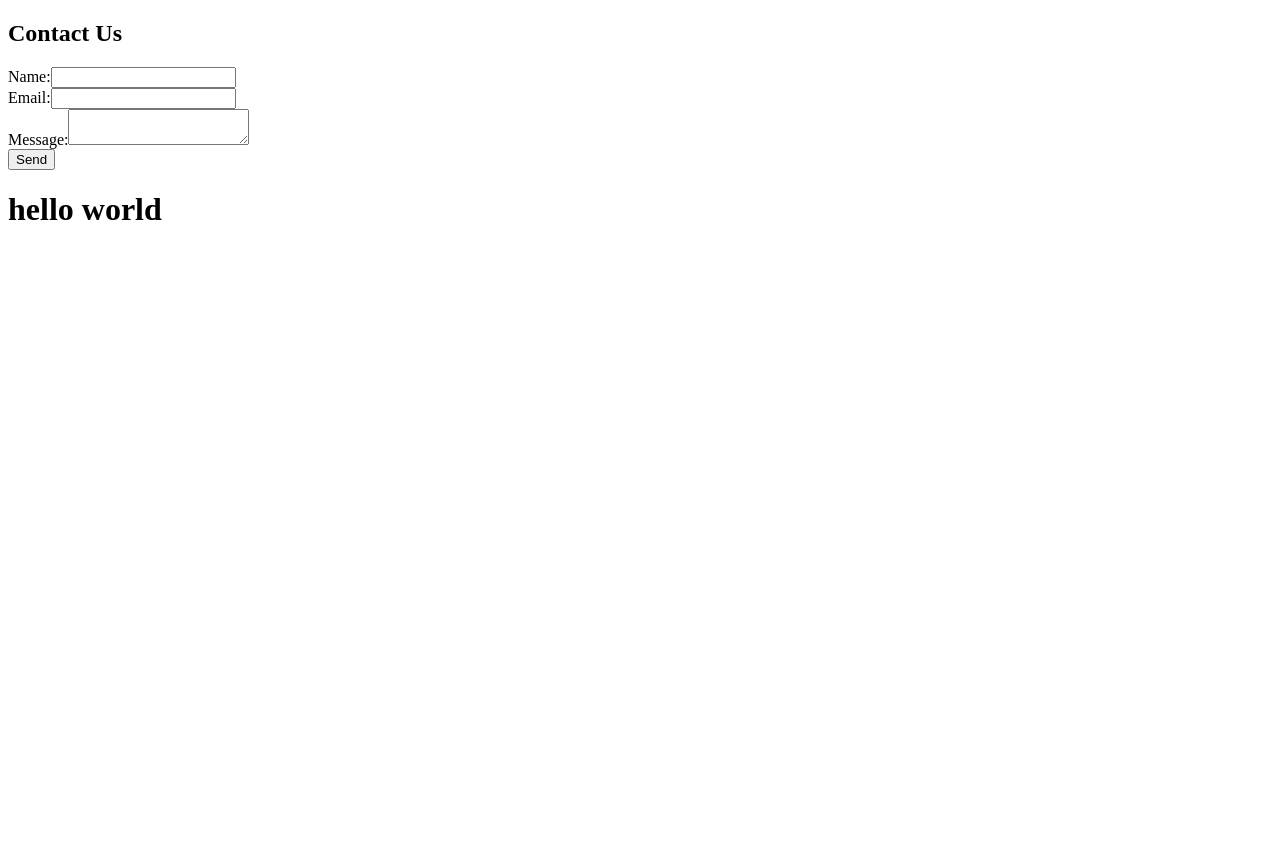
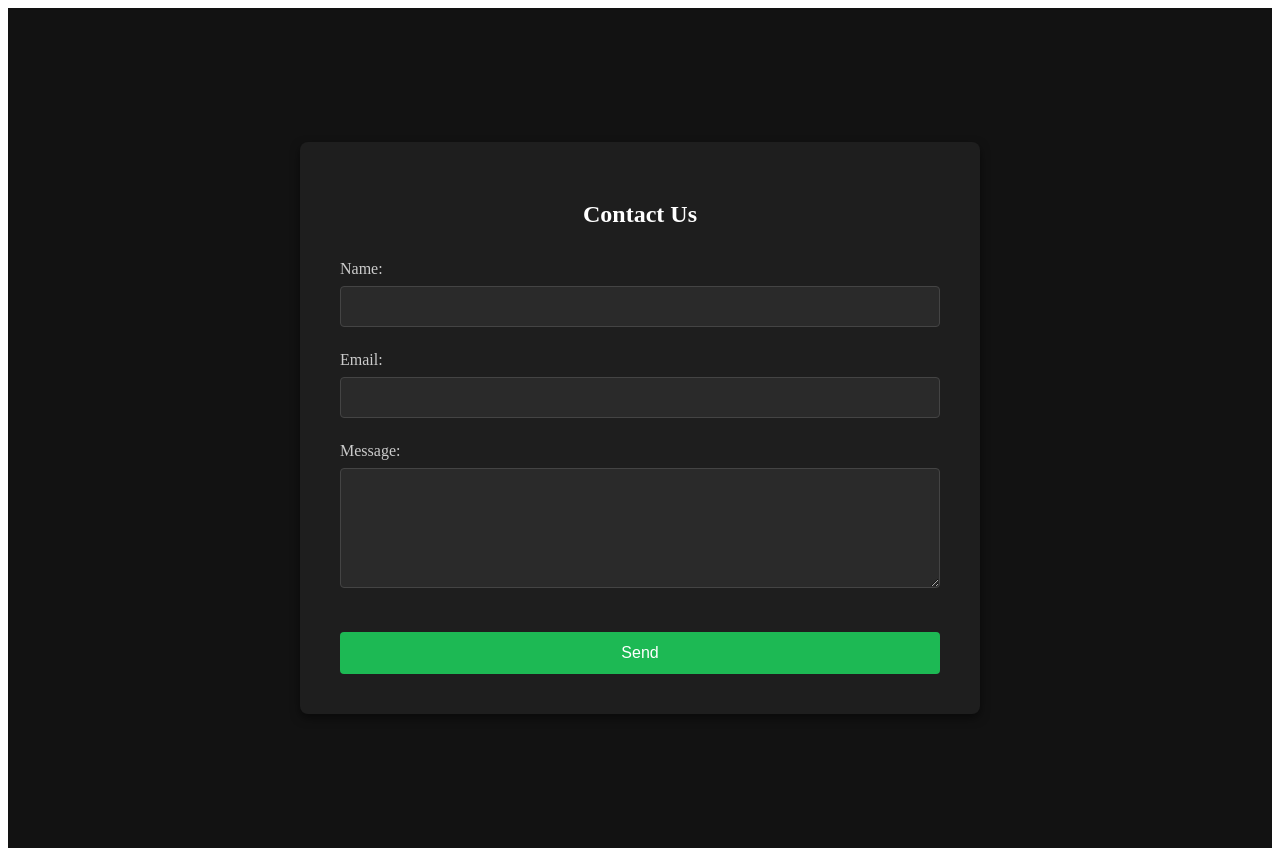
Before and after one commit to indie-projects/project-ungar, a React (Vite) app: page / in a window 1280 px wide. Before the commit the page ends 800 px from the top, so only its background shows below. Built offline with nearby package versions, Linux system fonts and the light colour scheme.

Commit message:
basic styling email componente

```diff
--- a/src/App.jsx
+++ b/src/App.jsx
@@ -8,7 +8,7 @@ function App() {
     <>
     {/* <Products jsonFilePath="/data/output.json" /> */}
     <EmailJs/>
-      <h1>hello world</h1>
+      {/* <h1>hello world</h1> */}
     </>
   )
 }
--- a/src/components/EmailJs.jsx
+++ b/src/components/EmailJs.jsx
@@ -1,5 +1,106 @@
 import React, { useState } from 'react';
 import emailjs from 'emailjs-com';
+import styled, { keyframes } from 'styled-components';
+
+// Keyframes for animations
+const fadeIn = keyframes`
+  from {
+    opacity: 0;
+  }
+  to {
+    opacity: 1;
+  }
+`;
+
+const StyledContainer = styled.div`
+  display: flex;
+  justify-content: center;
+  align-items: center;
+  height: 100vh;
+  background-color: #121212;
+  color: #fff;
+  animation: ${fadeIn} 1.5s ease-in-out;
+  padding: 20px; /* Ensures content is not too close to the screen edges */
+`;
+
+const Form = styled.form`
+  background-color: #1e1e1e;
+  padding: 2.5rem; /* Adds consistent padding inside the form */
+  border-radius: 8px;
+  box-shadow: 0px 4px 10px rgba(0, 0, 0, 0.5);
+  width: 100%;
+  max-width: 600px;
+  animation: ${fadeIn} 2s ease-in-out;
+  display: flex;
+  flex-direction: column;
+  align-items: stretch; /* Ensure the input fields stretch evenly */
+
+  @media (max-width: 768px) {
+    padding: 1.5rem;
+  }
+
+  h2 {
+    margin-bottom: 2rem;
+    text-align: center;
+  }
+`;
+
+const InputGroup = styled.div`
+  margin-bottom: 1.5rem; /* Provides spacing between form fields */
+
+  label {
+    display: block;
+    margin-bottom: 0.5rem;
+    color: #ccc;
+  }
+
+  input,
+  textarea {
+    width: 100%; /* Make inputs take the full width */
+    padding: 0.75rem;
+    border: 1px solid #444;
+    border-radius: 4px;
+    background-color: #2a2a2a;
+    color: #fff;
+    transition: border-color 0.3s;
+    box-sizing: border-box; /* Ensures padding is included in the width */
+
+    &:focus {
+      border-color: #1db954;
+      outline: none;
+    }
+  }
+
+  textarea {
+    height: 120px;
+  }
+`;
+
+const Button = styled.button`
+  background-color: #1db954;
+  color: #fff;
+  border: none;
+  padding: 0.75rem 1.5rem;
+  border-radius: 4px;
+  cursor: pointer;
+  font-size: 1rem;
+  transition: background-color 0.3s;
+  margin-top: 1rem;
+
+  &:hover {
+    background-color: #17a547;
+  }
+
+  width: 100%;
+  box-sizing: border-box; /* Ensures padding doesn't affect width */
+`;
+
+const StatusMessage = styled.p`
+  margin-top: 1.5rem;
+  font-size: 1rem;
+  color: ${(props) => (props.error ? '#ff5252' : '#1db954')};
+  text-align: center;
+`;
 
 function EmailJs() {
   const [formData, setFormData] = useState({
@@ -20,26 +121,30 @@ function EmailJs() {
   const handleSubmit = (e) => {
     e.preventDefault();
 
-    emailjs.sendForm(
+    emailjs
+      .sendForm(
         import.meta.env.VITE_EMAILJS_SERVICE_ID,
         import.meta.env.VITE_EMAILJS_TEMPLATE_ID,
         e.target,
         import.meta.env.VITE_EMAILJS_USER_ID
       )
-    .then((result) => {
+      .then(
+        (result) => {
           console.log(result.text);
           setStatus('Email sent successfully!');
-    }, (error) => {
+        },
+        (error) => {
           console.log(error.text);
           setStatus('Failed to send email.');
-    });
+        }
+      );
   };
 
   return (
-    <div>
+    <StyledContainer>
+      <Form onSubmit={handleSubmit}>
         <h2>Contact Us</h2>
-      <form onSubmit={handleSubmit}>
-        <div>
+        <InputGroup>
           <label>Name:</label>
           <input
             type="text"
@@ -48,8 +153,8 @@ function EmailJs() {
             onChange={handleChange}
             required
           />
-        </div>
-        <div>
+        </InputGroup>
+        <InputGroup>
           <label>Email:</label>
           <input
             type="email"
@@ -58,8 +163,8 @@ function EmailJs() {
             onChange={handleChange}
             required
           />
-        </div>
-        <div>
+        </InputGroup>
+        <InputGroup>
           <label>Message:</label>
           <textarea
             name="message"
@@ -67,11 +172,11 @@ function EmailJs() {
             onChange={handleChange}
             required
           ></textarea>
-        </div>
-        <button type="submit">Send</button>
-      </form>
-      {status && <p>{status}</p>}
-    </div>
+        </InputGroup>
+        <Button type="submit">Send</Button>
+        {status && <StatusMessage error={status.includes('Failed')}>{status}</StatusMessage>}
+      </Form>
+    </StyledContainer>
   );
 }
 
```
Lines whose indentation alone changed are shown as unchanged.
